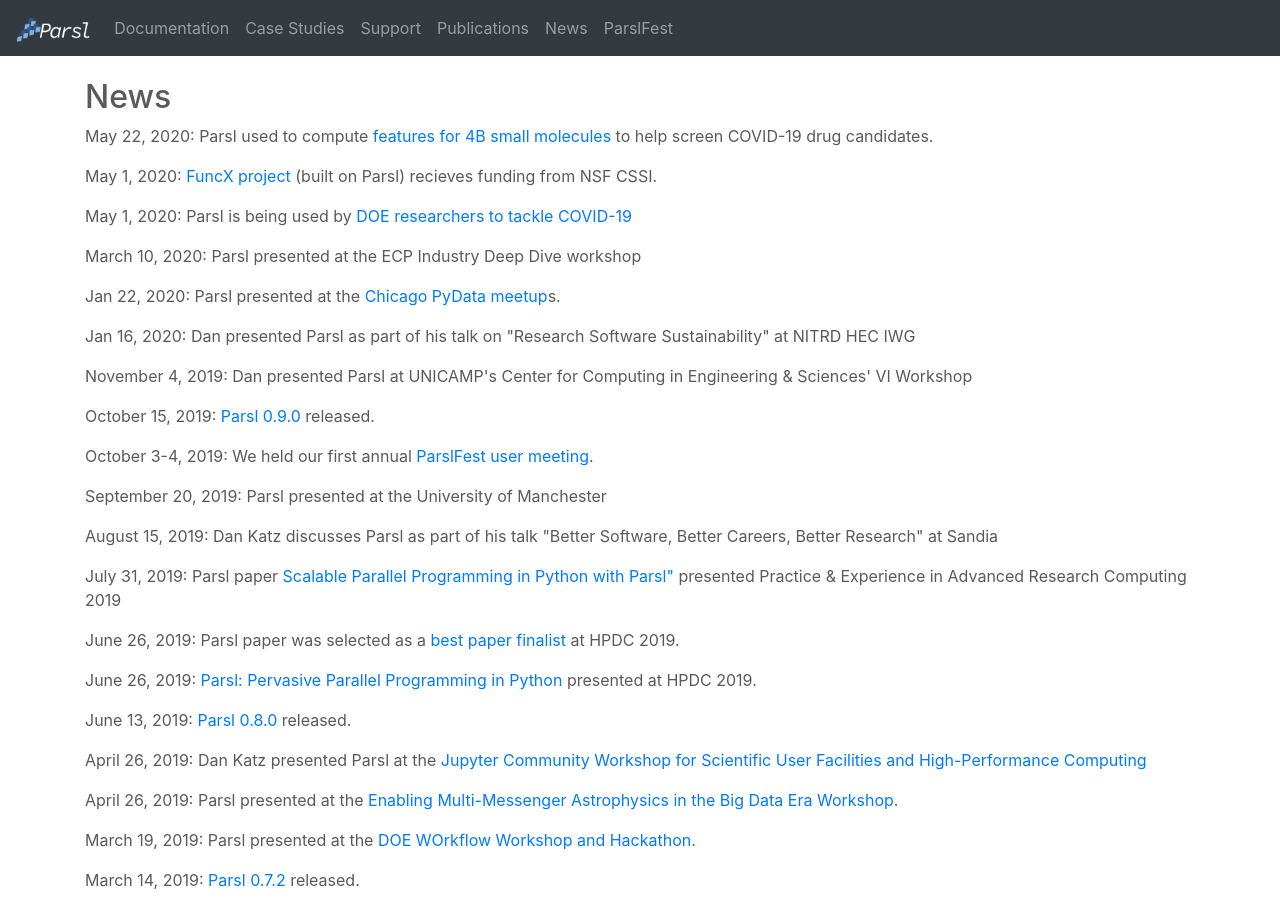
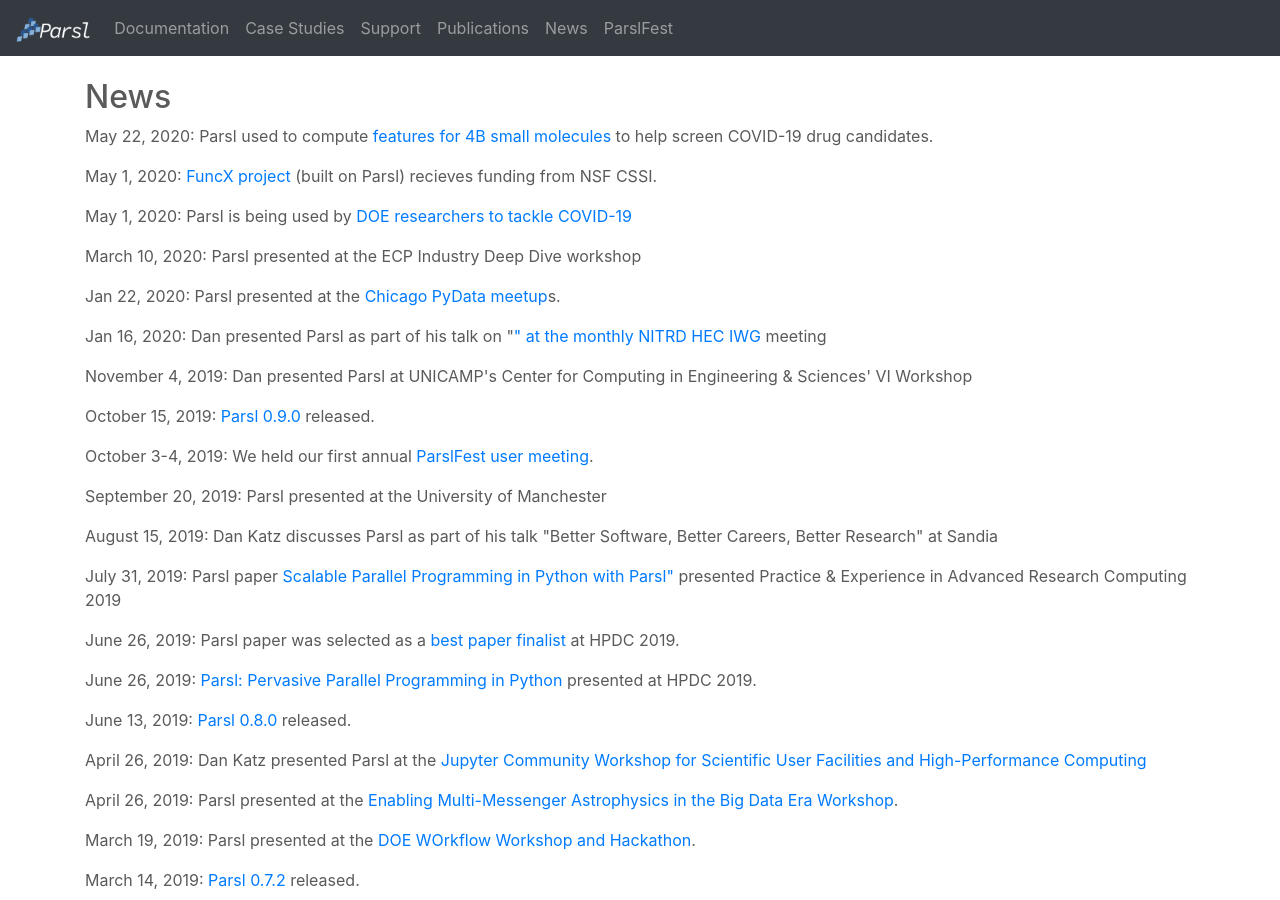
Before and after one commit to Parsl/parsl.github.io, a Jekyll site: the page built from news.html, in a window 1280 px wide and 900 px high. Built offline with Jekyll 4.4.1, drawn with Linux system fonts in a browser that asks for light colours.

Commit message:
Update news.html

```diff
--- a/news.html
+++ b/news.html
@@ -52,7 +52,7 @@
 
        <div class="news-info">
         <p><span class="name">Jan 16, 2020:</span>
-          Dan presented Parsl as part of his talk on "Research Software Sustainability" at  NITRD HEC IWG
+          Dan presented Parsl as part of his talk on "<a href="https://www.nitrd.gov/nitrdgroups/images/6/65/HEC-Daniel-Katz-01162020.pdf"Research Software Sustainability</a>" at the monthly <a href="https://www.nitrd.gov/nitrdgroups/index.php?title=High-End-Computing">NITRD HEC IWG</a> meeting
         </p>
       </div>
 
```
